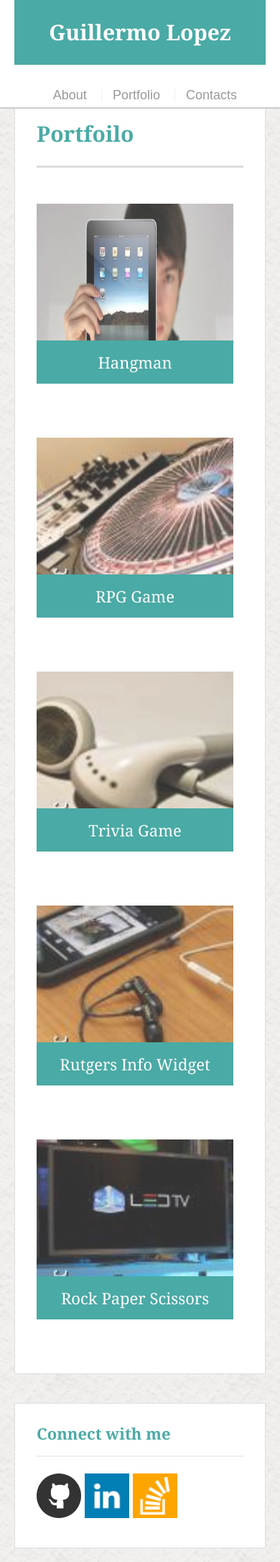
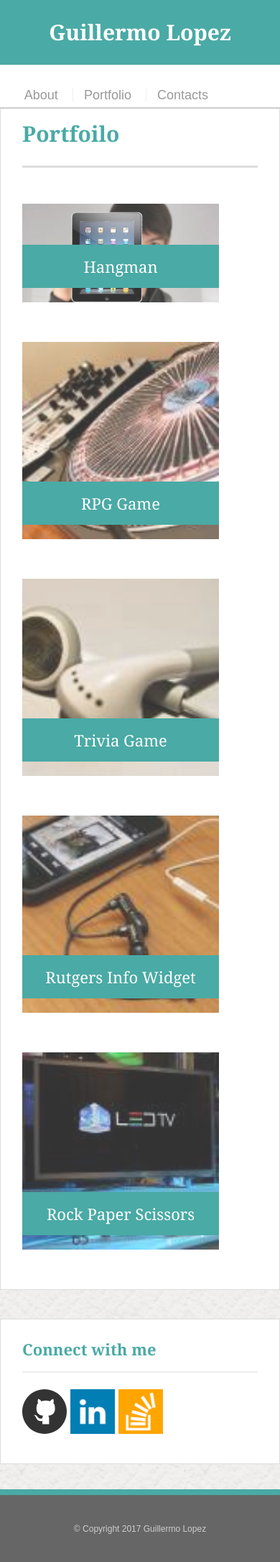
Before and after one commit to GLopez92/Responsive-Portfolio, a PHP site: page /portfolio.html in a window 390 px wide. Shown: the top 2170 px of the page at 72% size. Run offline with PHP 8.4, Linux system fonts and the light colour scheme.

Commit message:
static header

```diff
--- a/assets/css/style.css
+++ b/assets/css/style.css
@@ -68,7 +68,8 @@
 nav {
   float: right;
   margin-top: 25px;
-  margin-right: 40px;
+  margin-right: 100px;
+
 }
 nav a {
   display: inline-block;
@@ -246,12 +247,14 @@
 }
 
 @media screen and (max-width: 640px) {
-  .container{
-    max-width: 350px;
+  .header{
+    position: static;
   }
 
   .connect-pic{
-    margin-bottom: 20px;
+    width: 100%;
+    height: auto;
+
   }
 
 
@@ -259,5 +262,8 @@
     width: 100%;
   }
 
+  .nav a{
+    margin-right: 100px;
+  }
 
 }
```
